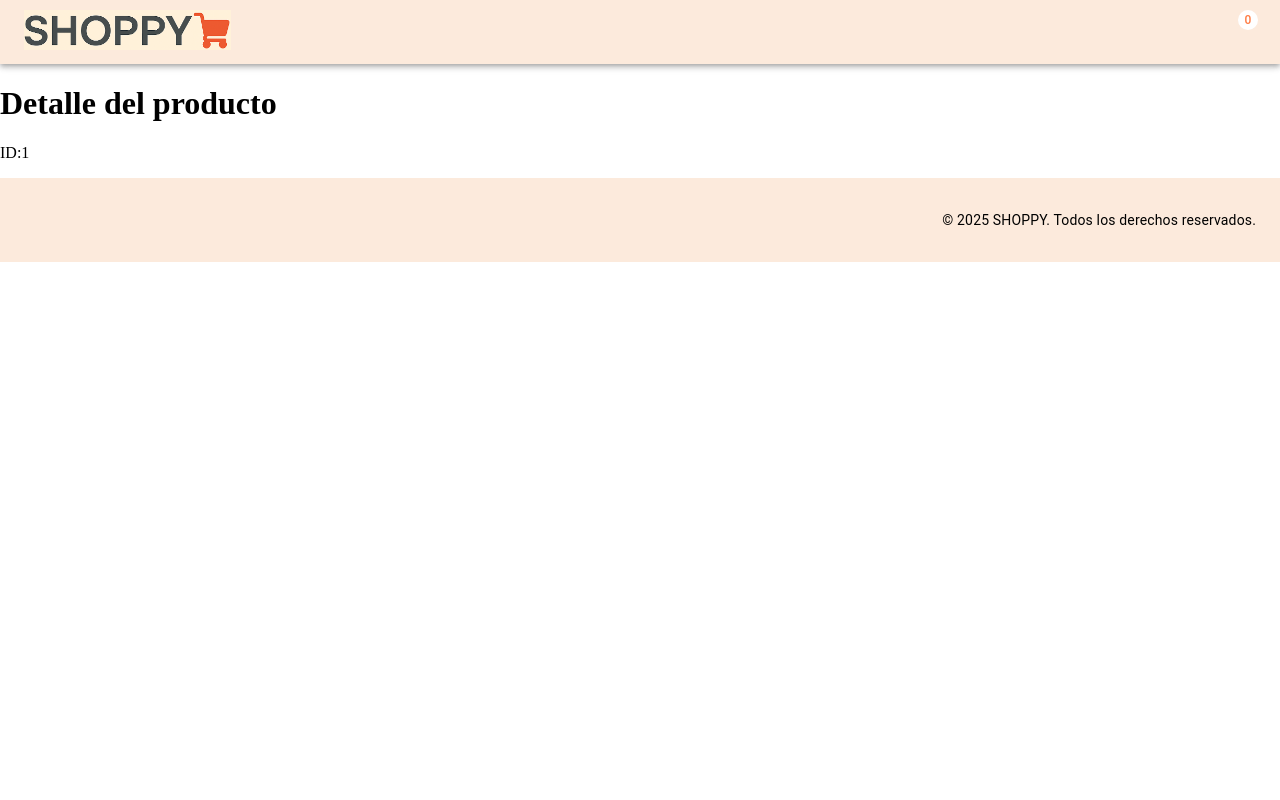
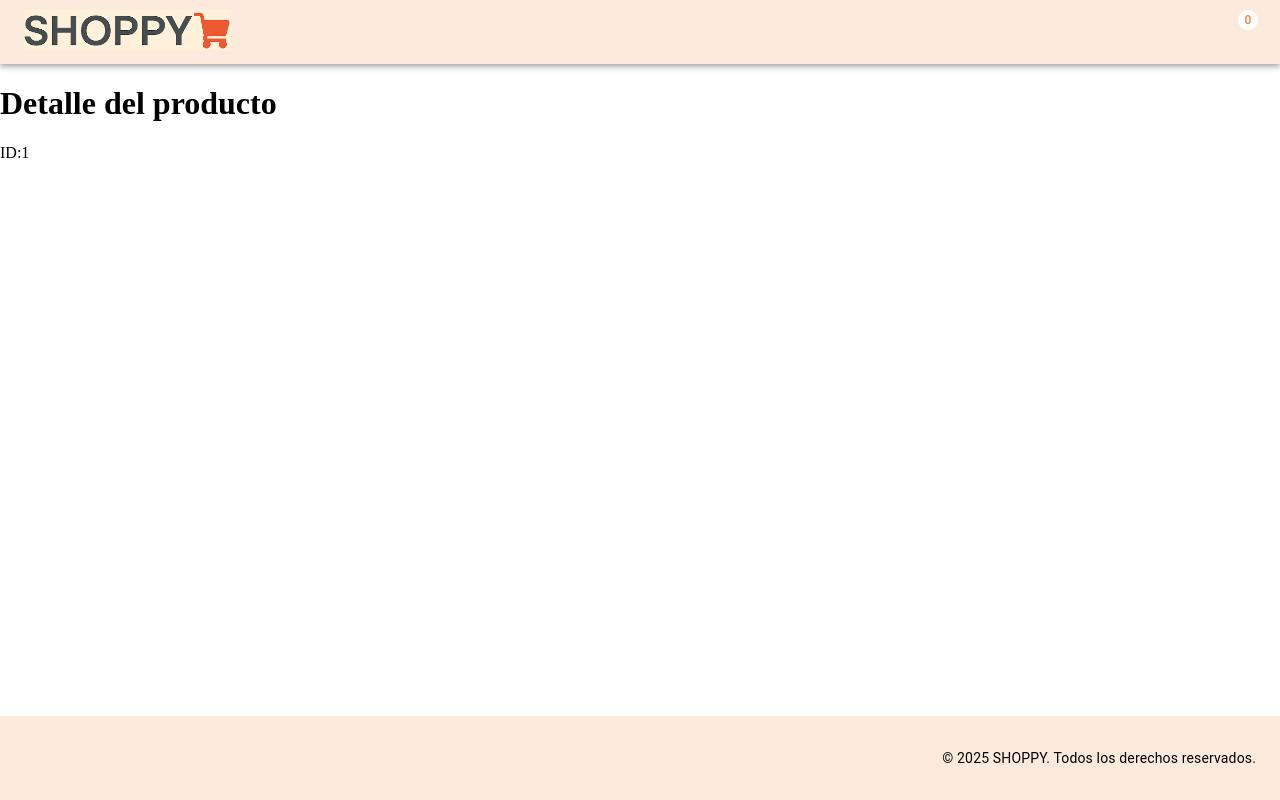
Before and after one commit to doblep97/SHOPPY-MarketPlace, a React (Vite) app: page /product/1 in a window 1280 px wide. Built offline with nearby package versions, Linux system fonts and the light colour scheme; some icons are missing.

Commit message:
:bug: Arreglo el footer

```diff
--- a/src/components/Footer.jsx
+++ b/src/components/Footer.jsx
@@ -1,15 +1,15 @@
 import { Typography, Box } from "@mui/material";
 
 const Footer = () => {
+  //TODO pegar el footerabajo
   return (
-    <>
     <Box
       component="footer"
       sx={{
         bgcolor: "#fceadc",
         py: 4,
         px: 3,
-          mt: "auto",
+        marginTop: "auto",
         display: "flex",
         justifyContent: "end",
       }}
@@ -18,7 +18,6 @@ const Footer = () => {
         © {new Date().getFullYear()} SHOPPY. Todos los derechos reservados.
       </Typography>{" "}
     </Box>
-    </>
   );
 };
 
--- a/src/components/Header.jsx
+++ b/src/components/Header.jsx
@@ -1,4 +1,4 @@
-import React, { useState } from "react";
+import React, { useState, useMemo } from "react";
 import { Link } from "react-router-dom";
 import {
   AppBar,
@@ -33,11 +33,17 @@ const Header = ({ cart, onRemoveProduct, onAddProduct, onDeleteProduct }) => {
   //Compruebo que es un array (Al hacer el pago inicializo vacio el 'cart' y es mas seguro controlandolo asi para que no falle)
   const cleanCart = Array.isArray(cart) ? cart : [];
 
+  //"useMemo" guarda en caché el resultado de una función mientras sus dependencias no cambien.
+  // Sino se renderizarían cada vez que el Header se renderizaría, haciendo el render mas lento y pesado
+
   //El total de productos/items que hay en el carrito y se muestra en el mismo
-  const totalItems = cleanCart.reduce((acc, item) => acc + item.units, 0);
+  const totalItems = useMemo(
+    () => cleanCart.reduce((acc, item) => acc + item.units, 0),
+    [cleanCart]
+  );
 
   //Paso a la función que calcula el precio total el array de profuctos en el carrito
-  const totalPriceProducts = totalPrice(cart);
+  const totalPriceProducts = useMemo(() => totalPrice(cleanCart), [cleanCart]);
 
   //Formatea el numero a euros
   const EUR_FORMAT = new Intl.NumberFormat("es-ES", {
@@ -48,7 +54,7 @@ const Header = ({ cart, onRemoveProduct, onAddProduct, onDeleteProduct }) => {
   return (
     <>
       {/* Header: color de fondo según tu comentario (#fceadc) */}
-      <AppBar position="static" sx={{ bgcolor: "#fceadc" }}>
+      <AppBar position="sticky" sx={{ bgcolor: "#fceadc", top: 0 }}>
         <Toolbar>
           {/* Logo: enlace a "/" como comentaste */}
           <Link to="/">
@@ -110,7 +116,7 @@ const Header = ({ cart, onRemoveProduct, onAddProduct, onDeleteProduct }) => {
           <Box sx={{ flex: 1, overflow: "auto", mt: 2 }}>
             {/* flex:1 para ocupar espacio disponible y overflow:auto para que la lista haga scroll */}
             <List dense={dense}>
-              {cart.map((cartProduct) => (
+              {cleanCart.map((cartProduct) => (
                 <ListItem
                   key={cartProduct.id}
                   sx={{
--- a/src/layouts/LayoutPublic.jsx
+++ b/src/layouts/LayoutPublic.jsx
@@ -3,6 +3,7 @@ import { Outlet } from "react-router-dom";
 import Header from "../components/Header";
 import Footer from "../components/Footer";
 import { useState } from "react";
+import { Box } from "@mui/material";
 
 const initialDataCart = JSON.parse(localStorage.getItem("dataProducts")) || [];
 
@@ -103,13 +104,32 @@ const LayoutPublic = () => {
 
   return (
     <>
+      <Box
+        sx={{
+          minHeight: "100dvh", // altura mínima pantalla (mejor en móviles)
+          display: "flex",
+          flexDirection: "column",
+          bgcolor: "background.default",
+        }}
+      >
+        {/* HEADER */}
         <Header
           cart={cart}
           onRemoveProduct={removeProduct}
           onAddProduct={updateProduct}
           onDeleteProduct={deleteProduct}
         />
+
+        {/* MAIN: ocupa el espacio restante entre header y footer */}
+        <Box
+          component="main"
+          sx={{
+            flexGrow: 1,
+            overflow: "auto",
+          }}
+        >
           {/*Outlet context ->  cualquier página hija (Catalogo, Products) podrá usar la función*/}
+
           <Outlet
             context={{
               addToCart,
@@ -123,7 +143,10 @@ const LayoutPublic = () => {
               clearCart,
             }}
           />
+        </Box>
+
         <Footer />
+      </Box>
     </>
   );
 };
--- a/src/pages/Products.jsx
+++ b/src/pages/Products.jsx
@@ -1,14 +1,14 @@
-import { Button } from "@mui/material";
+import { Button, Box } from "@mui/material";
 import React from "react";
 import { Link, useParams } from "react-router-dom";
 
 const Products = () => {
   const { id } = useParams(); // lee el parámetro dinámico ":id"
   return (
-    <>
+    <Box>
       <h1>Detalle del producto</h1>
       <p>ID:{id}</p>
-    </>
+    </Box>
   );
 };
 
```
Lines whose indentation alone changed are shown as unchanged.
